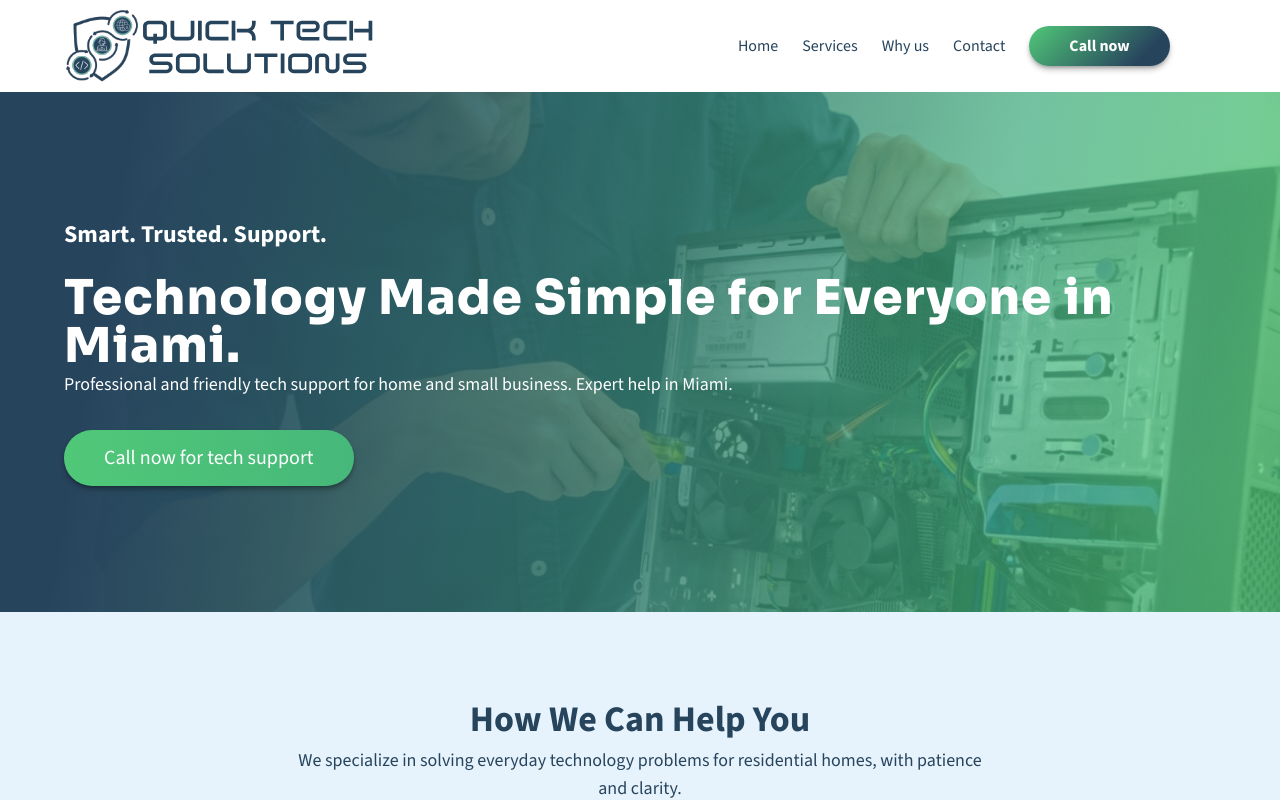
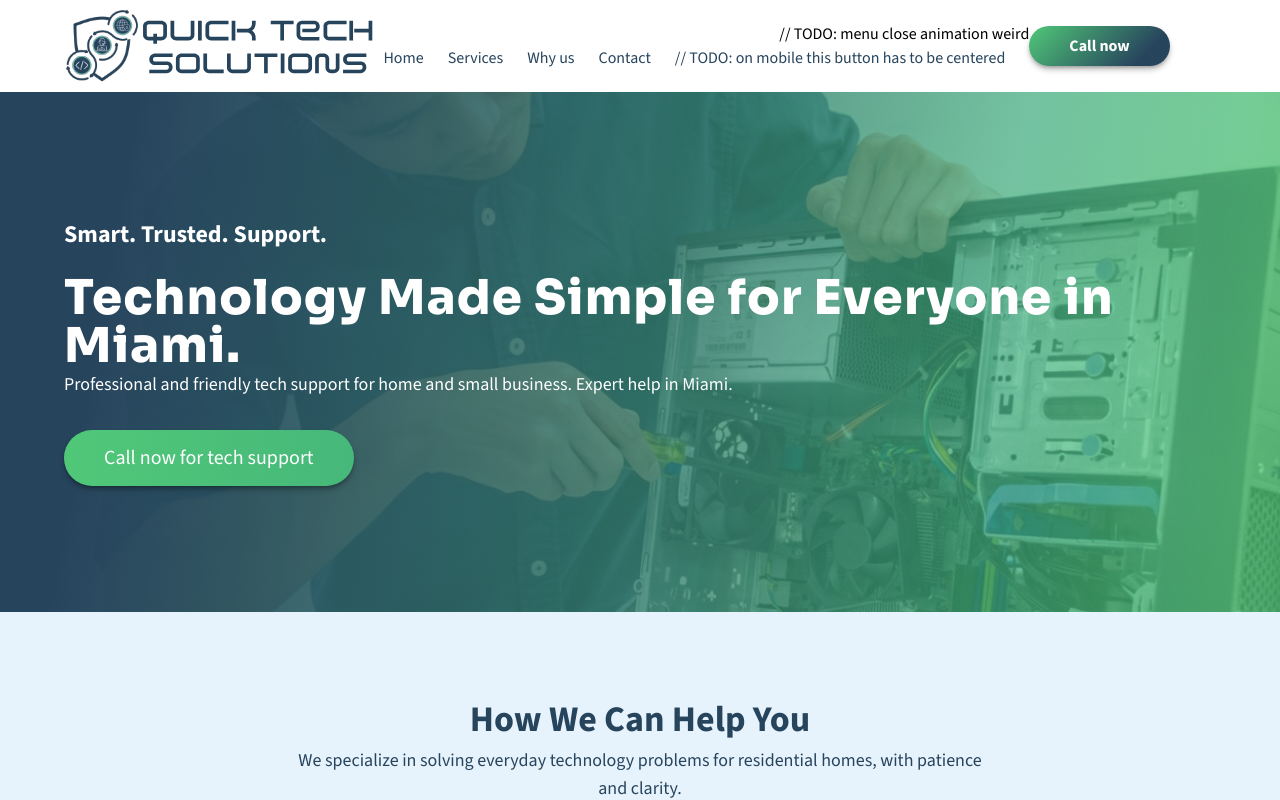
Before and after one commit to jassoncodes/quick-tech-solutions, a React (Vite) app: page / in a window 1280 px wide. Shown: the top 800 px of the page. Built offline with nearby package versions, Linux system fonts and the light colour scheme.

Commit message:
todo list for header contact [skip ci]

```diff
--- a/src/components/Contact.jsx
+++ b/src/components/Contact.jsx
@@ -12,6 +12,7 @@ export const Contact = () => {
             </div>
             <div className='contact-grid'>
                 <ContactInfo />
+                // TODO: on mobile this button has to be visible
                 <ButtonLink href="tel:17863943353" text='Call now for tech support' className='button-primary' />
                 {/* TODO: Implement contact form and integrate with mail api */}
                 {/* <ContactForm /> */}
--- a/src/components/Header.jsx
+++ b/src/components/Header.jsx
@@ -24,12 +24,13 @@ export const Header = () => {
                 </span>
             </button>
             <nav className='menu' id='navBar'>
-
+                // TODO: menu close animation weird
                 <ul className={`menu-list${open ? " open" : ""}`}>
                     <li><a href="#home" onClick={closeMenu}>Home</a></li>
                     <li><a href="#services" onClick={closeMenu}>Services</a></li>
                     <li><a href="#why-us" onClick={closeMenu}>Why us</a></li>
                     <li><a href="#contact" onClick={closeMenu}>Contact</a></li>
+                    // TODO: on mobile this button has to be centered
                     <li>
                         <ButtonLink text='Call now' className='button-primary in-menu' />
                     </li>
```
